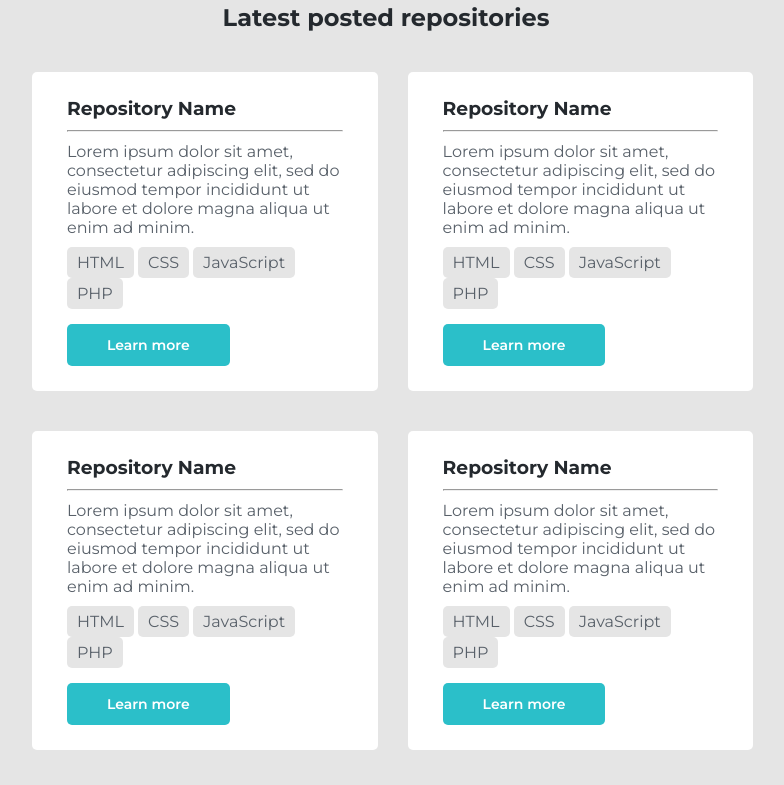
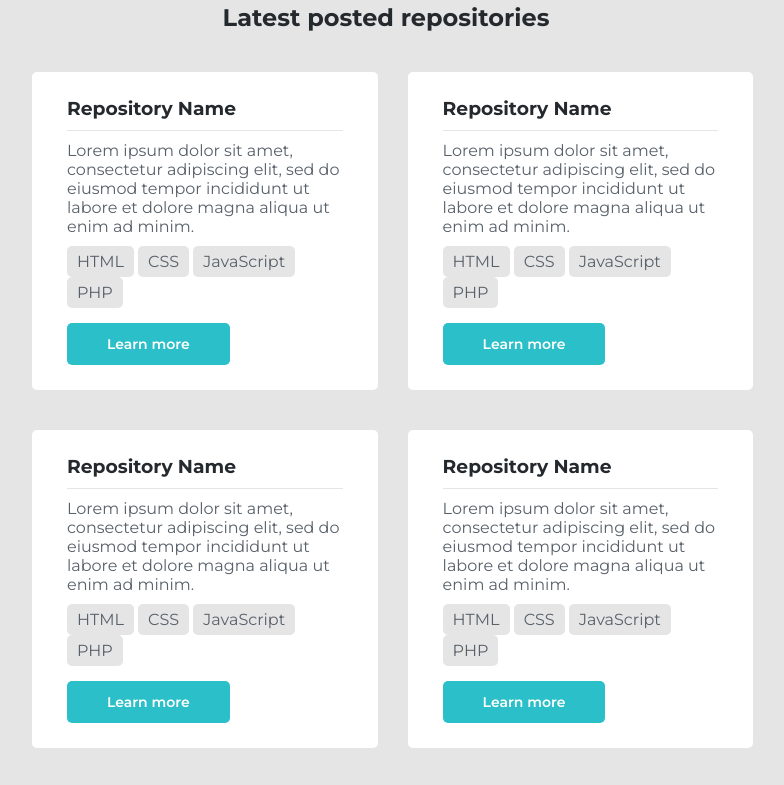
Before and after one commit to mmoya26/SharePlus, a plain HTML site: page index.html in a window 1280 px wide. Shown: the part 780-1565 px from the top of the page, without its empty margins (254-1038 px from the left). Drawn offline with Linux system fonts and the light colour scheme.

Commit message:
Apply style to cards hr tag

```diff
--- a/css/master.css
+++ b/css/master.css
@@ -232,5 +232,10 @@ img {
 }
 
 
+.card hr {
+    background-color: #E5E5E5;
+    border: none;
+    height: 1px;
+}
 
 /* Repositories End */
```
